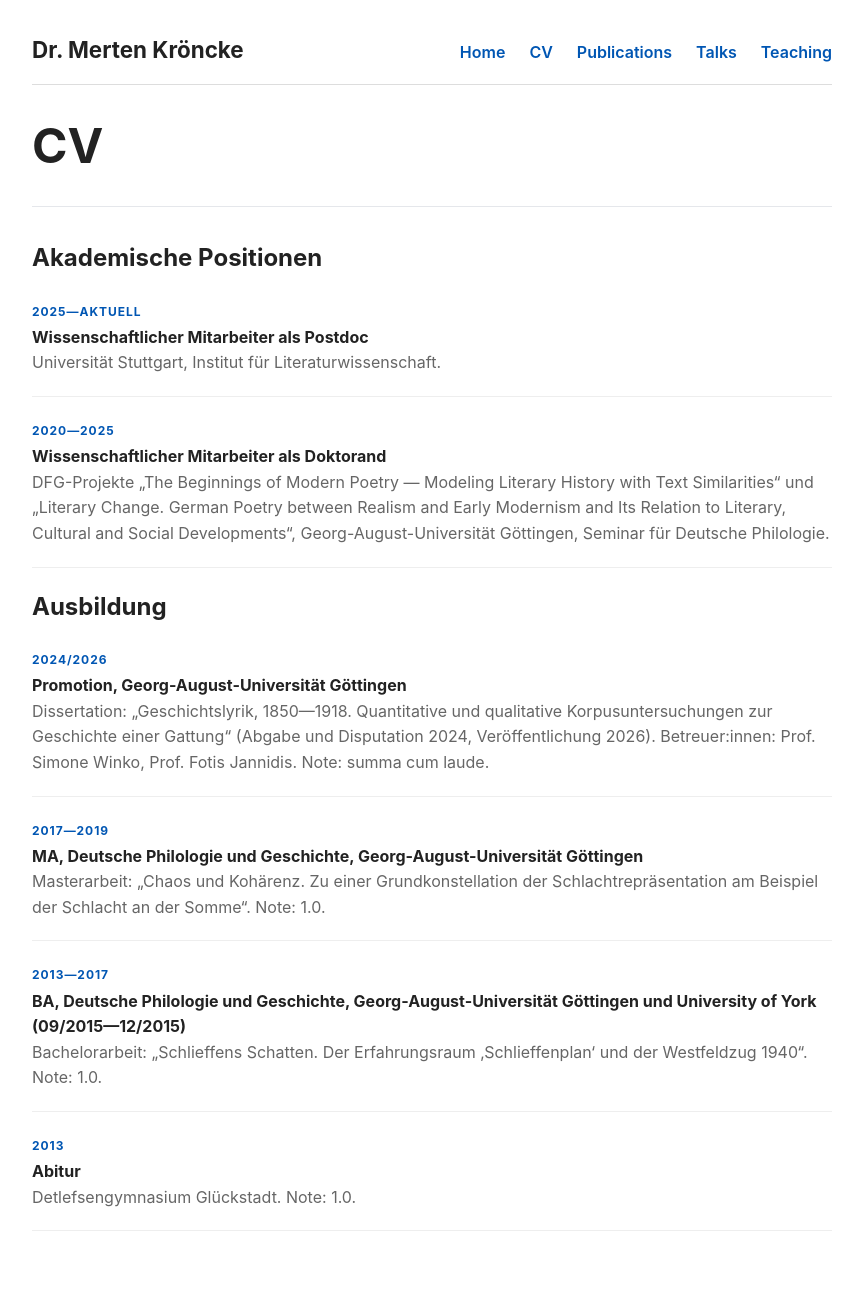
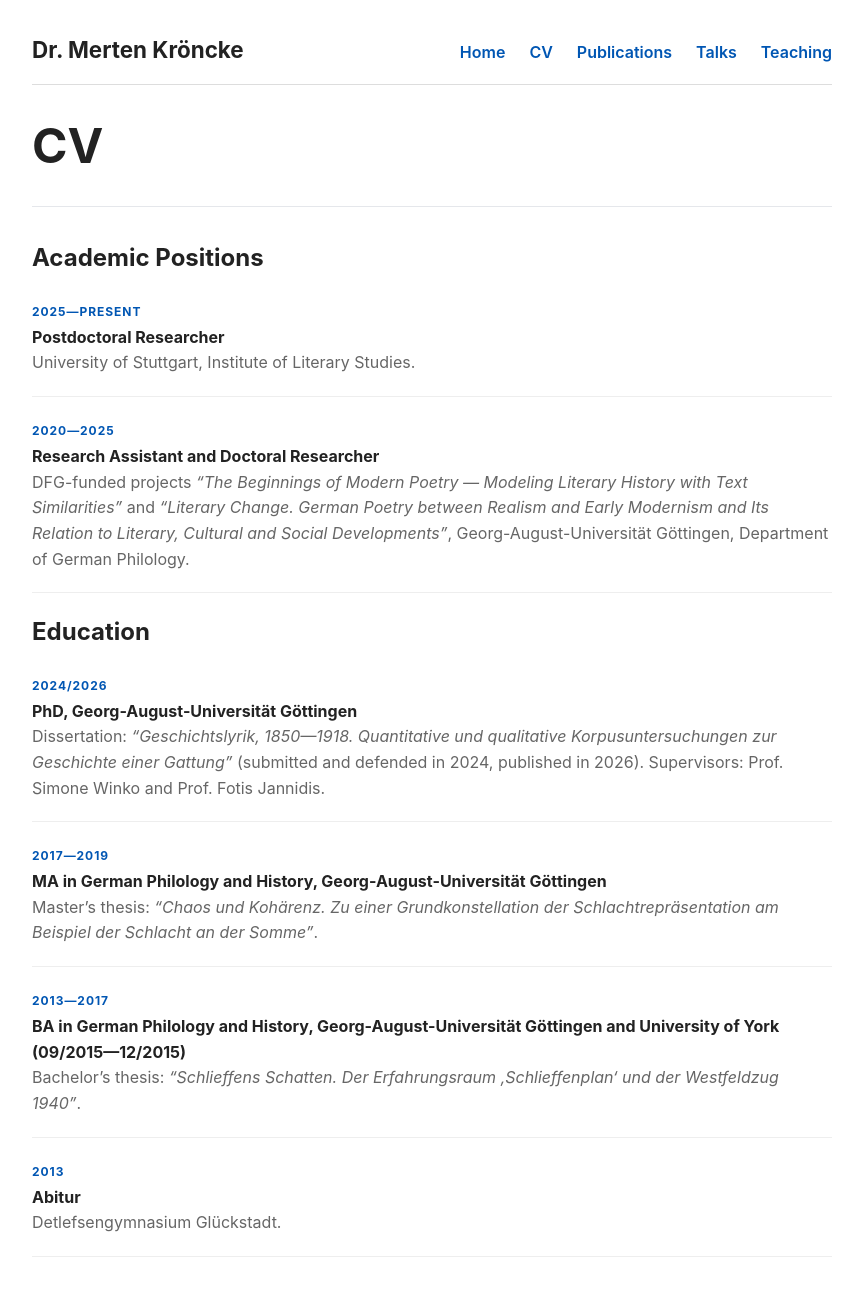
Before and after one commit to MertenKroencke/mertenkroencke.github.io, a Jekyll site: the page built from cv/index.md, in a window 1280 px wide. Shown: the whole page, without its empty margins (208-1071 px from the left). Built offline with Jekyll 4.4.1, drawn with Linux system fonts in a browser that asks for light colours; before the commit the page ends 1283 px from its top, so only the background shows below that.

Commit message:
Update index.md

```diff
--- a/cv/index.md
+++ b/cv/index.md
@@ -21,18 +21,26 @@ summary{cursor:pointer;font-weight:700;color:#0056b3}
   <h1>CV</h1>
 </div>
 
-## Akademische Positionen
+<h2>Academic Positions</h2>
 
 <ol class="pub-list">
-<li><div class="pub-kind">2025—aktuell</div><div class="pub-title">Wissenschaftlicher Mitarbeiter als Postdoc</div><div class="pub-meta">Universität Stuttgart, Institut für Literaturwissenschaft.</div></li>
-<li><div class="pub-kind">2020—2025</div><div class="pub-title">Wissenschaftlicher Mitarbeiter als Doktorand</div><div class="pub-meta">DFG-Projekte „The Beginnings of Modern Poetry — Modeling Literary History with Text Similarities“ und „Literary Change. German Poetry between Realism and Early Modernism and Its Relation to Literary, Cultural and Social Developments“, Georg-August-Universität Göttingen, Seminar für Deutsche Philologie.</div></li>
+
+<li><div class="pub-kind">2025—present</div><div class="pub-title">Postdoctoral Researcher</div><div class="pub-meta">University of Stuttgart, Institute of Literary Studies.</div></li>
+
+<li><div class="pub-kind">2020—2025</div><div class="pub-title">Research Assistant and Doctoral Researcher</div><div class="pub-meta">DFG-funded projects <em>“The Beginnings of Modern Poetry — Modeling Literary History with Text Similarities”</em> and <em>“Literary Change. German Poetry between Realism and Early Modernism and Its Relation to Literary, Cultural and Social Developments”</em>, Georg-August-Universität Göttingen, Department of German Philology.</div></li>
+
 </ol>
 
-## Ausbildung
+<h2>Education</h2>
 
 <ol class="pub-list">
-<li><div class="pub-kind">2024/2026</div><div class="pub-title">Promotion, Georg-August-Universität Göttingen</div><div class="pub-meta">Dissertation: „Geschichtslyrik, 1850—1918. Quantitative und qualitative Korpusuntersuchungen zur Geschichte einer Gattung“ (Abgabe und Disputation 2024, Veröffentlichung 2026). Betreuer:innen: Prof. Simone Winko, Prof. Fotis Jannidis. Note: summa cum laude.</div></li>
-<li><div class="pub-kind">2017—2019</div><div class="pub-title">MA, Deutsche Philologie und Geschichte, Georg-August-Universität Göttingen</div><div class="pub-meta">Masterarbeit: „Chaos und Kohärenz. Zu einer Grundkonstellation der Schlachtrepräsentation am Beispiel der Schlacht an der Somme“. Note: 1.0.</div></li>
-<li><div class="pub-kind">2013—2017</div><div class="pub-title">BA, Deutsche Philologie und Geschichte, Georg-August-Universität Göttingen und University of York (09/2015—12/2015)</div><div class="pub-meta">Bachelorarbeit: „Schlieffens Schatten. Der Erfahrungsraum ‚Schlieffenplan‘ und der Westfeldzug 1940“. Note: 1.0.</div></li>
-<li><div class="pub-kind">2013</div><div class="pub-title">Abitur</div><div class="pub-meta">Detlefsengymnasium Glückstadt. Note: 1.0.</div></li>
+
+<li><div class="pub-kind">2024/2026</div><div class="pub-title">PhD, Georg-August-Universität Göttingen</div><div class="pub-meta">Dissertation: <em>“Geschichtslyrik, 1850—1918. Quantitative und qualitative Korpusuntersuchungen zur Geschichte einer Gattung”</em> (submitted and defended in 2024, published in 2026). Supervisors: Prof. Simone Winko and Prof. Fotis Jannidis.</div></li>
+
+<li><div class="pub-kind">2017—2019</div><div class="pub-title">MA in German Philology and History, Georg-August-Universität Göttingen</div><div class="pub-meta">Master’s thesis: <em>“Chaos und Kohärenz. Zu einer Grundkonstellation der Schlachtrepräsentation am Beispiel der Schlacht an der Somme”</em>.</div></li>
+
+<li><div class="pub-kind">2013—2017</div><div class="pub-title">BA in German Philology and History, Georg-August-Universität Göttingen and University of York (09/2015—12/2015)</div><div class="pub-meta">Bachelor’s thesis: <em>“Schlieffens Schatten. Der Erfahrungsraum ‚Schlieffenplan‘ und der Westfeldzug 1940”</em>.</div></li>
+
+<li><div class="pub-kind">2013</div><div class="pub-title">Abitur</div><div class="pub-meta">Detlefsengymnasium Glückstadt.</div></li>
+
 </ol>
```
